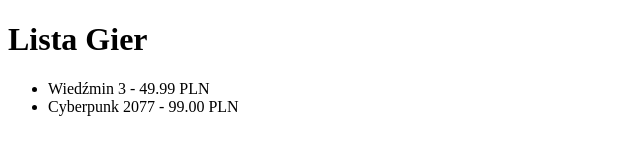
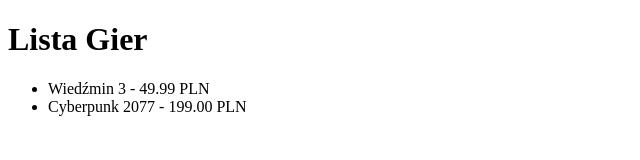
Before and after one commit to Shadee33/narzedzia-it-zadanie-05122025, a plain HTML site: page index.html in a window 1280 px wide. Shown: the full height of the page, 0-640 px from the left. Drawn offline with Linux system fonts and the light colour scheme.

Commit message:
Update index.html

```diff
--- a/index.html
+++ b/index.html
@@ -8,7 +8,7 @@
     <h1>Lista Gier</h1>
     <ul>
         <li>Wiedźmin 3 - 49.99 PLN</li>
-        <li>Cyberpunk 2077 - 99.00 PLN</li>
+        <li>Cyberpunk 2077 - 199.00 PLN</li>
     </ul>
 </body>
 </html>
```
